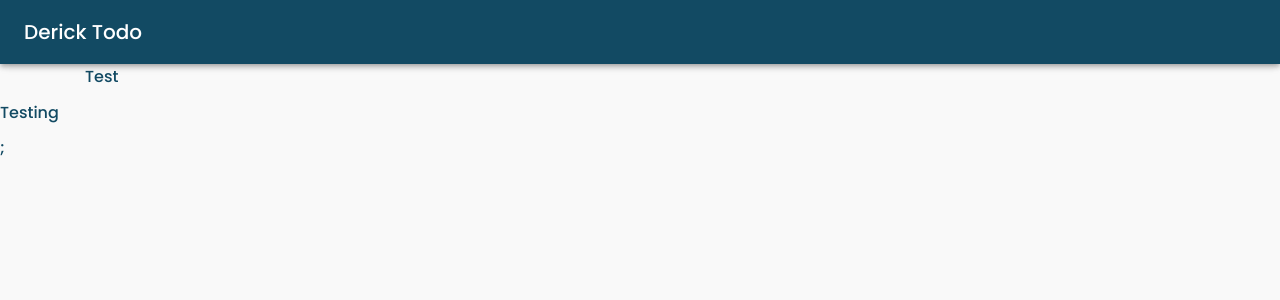
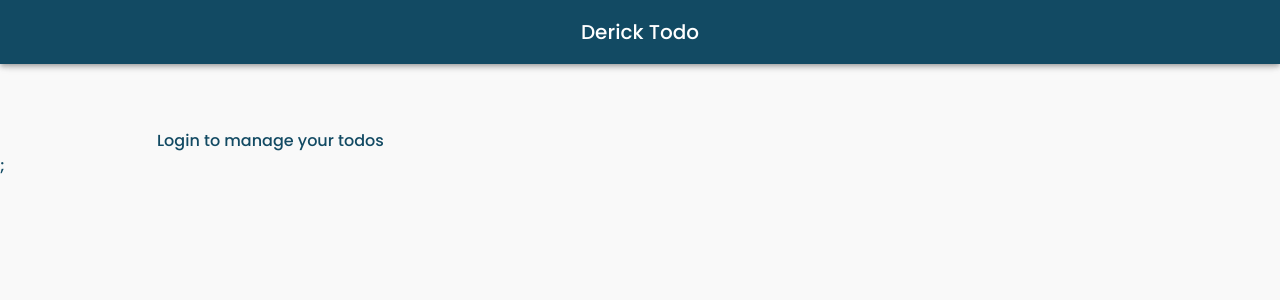
Before and after one commit to devder/todo-management, a Next.js app: page / in a window 1280 px wide. Shown: the top 300 px of the page. Built offline with nearby package versions, Linux system fonts and the light colour scheme.

Commit message:
make container responsive

```diff
--- a/docker-compose.yml
+++ b/docker-compose.yml
@@ -4,7 +4,7 @@ services:
   todo-management:
     container_name: todo-management
     ports:
-      - 3000:3000
+      - 3001:3000
     build:
       context: ./
       dockerfile: Dockerfile
--- a/src/components/layout.tsx
+++ b/src/components/layout.tsx
@@ -1,6 +1,7 @@
 import { ReactNode, FC } from "react";
 import Head from "next/head";
 import { Navbar } from "./navbar";
+import { Toolbar } from "@mui/material";
 
 interface LayoutProps {
   children: ReactNode;
@@ -63,6 +64,7 @@ export const Layout: FC<LayoutProps> = ({
       </Head>
       <main role="main">
         <Navbar />
+        <Toolbar />
         {children}
       </main>
     </>
--- a/src/components/navbar.tsx
+++ b/src/components/navbar.tsx
@@ -8,7 +8,7 @@ export const Navbar: React.VFC = () => {
   return (
     <Box sx={{ flexGrow: 1 }}>
       <AppBar sx={{ backgroundColor: "#124a63" }} position="fixed">
-        <Toolbar>
+        <Toolbar sx={{ margin: "auto" }}>
           <Link href="/" passHref>
             <Typography sx={{ flexGrow: 1 }} variant="h6" component="div">
               Derick Todo
--- a/src/pages/index.tsx
+++ b/src/pages/index.tsx
@@ -4,8 +4,9 @@ import { Layout } from "components/layout";
 const Home: NextPage = () => {
   return (
     <Layout>
-      <div className="container">Test</div>
-      <h1>Testing </h1>
+      <div className="container" style={{ margin: "auto" }}>
+        Login to manage your todos
+      </div>
     </Layout>
   );
 };
--- a/src/styles/globals.scss
+++ b/src/styles/globals.scss
@@ -60,14 +60,3 @@ a {
     max-width: 996px;
   }
 }
-
-@media (min-width: 1200px) {
-  .container {
-    max-width: 1140px;
-  }
-}
-@media (min-width: 1500px) {
-  .container {
-    max-width: 1280px;
-  }
-}
```
